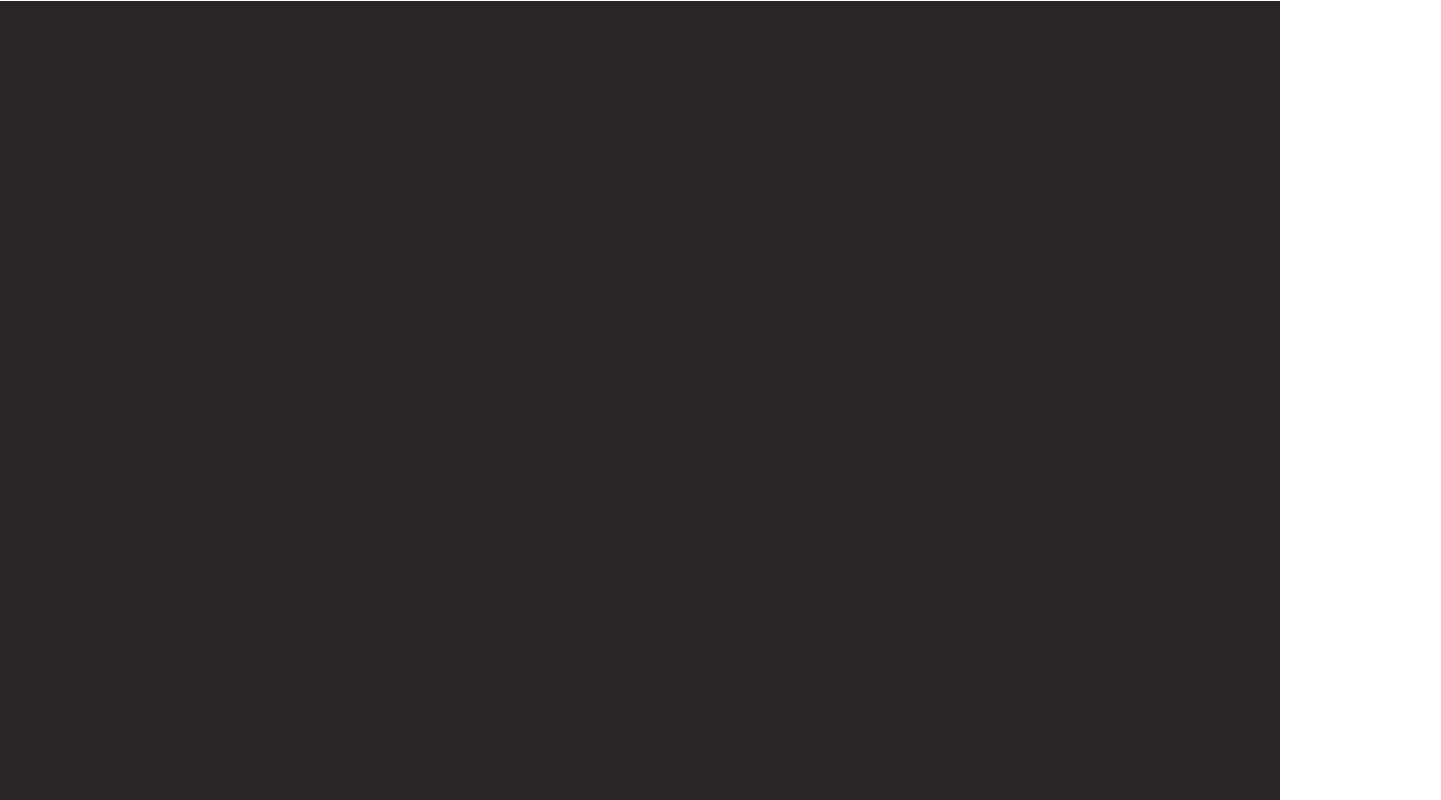
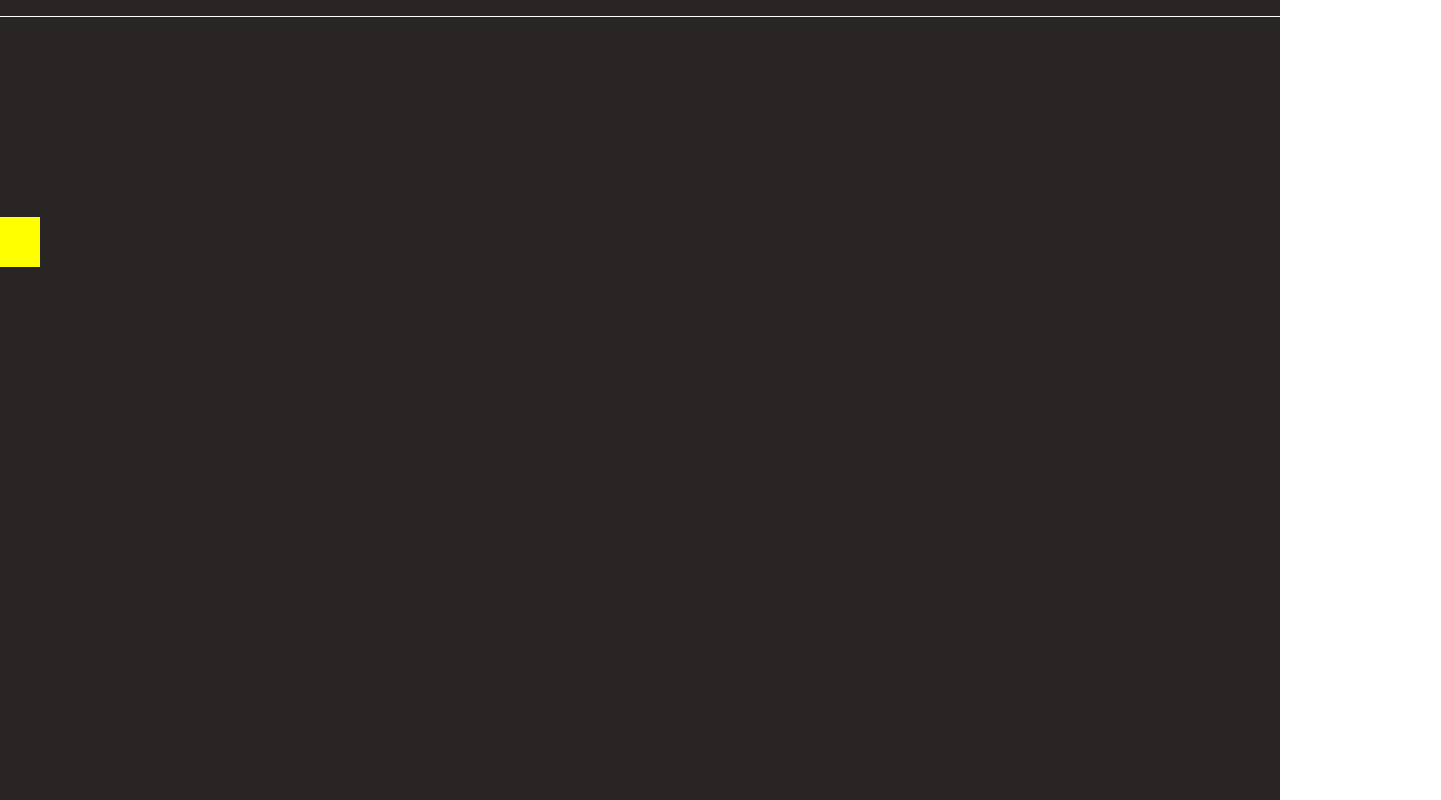
Before and after one commit to uesleisouza33/super_pooh_bear, a website with bundled scripts: page index.html in a window 1280 px wide. Shown: the top 800 px of the page, 1441 px wide, since content can reach past the window. Built offline with nearby package versions, Linux system fonts and the light colour scheme.

Commit message:
Versão 0.01 - Corrigido erros no html, criando versão base da class Pooh e index.js inicial

```diff
--- a/index.html
+++ b/index.html
@@ -3,19 +3,22 @@
   <head>
     <meta charset="UTF-8" />
     <meta name="viewport" content="width=device-width, initial-scale=1.0" />
-    <link rel="stylesheet" href="./output/output.css">
+    <link rel="stylesheet" href="./output/output.css" />
     <title>SuperPoohBear 64</title>
   </head>
   <body>
     <div class="bg-stone-800 flex justify-center min-h-screen">
       <canvas
+        class="m-4"
         id="myCanvas"
-        width="1600"
-        height="1000"
+        width="1400"
+        height="800"
         style="border: 1px solid #ffffff"
       >
         Your browser does not support canvas
       </canvas>
     </div>
+
+    <script src="./index.js" type="module"></script>
   </body>
 </html>
--- /dev/null
+++ b/index.js
@@ -0,0 +1,29 @@
+import Pooh from "./models/Pooh.js";
+
+let canvas = document.getElementById("myCanvas");
+let ctx = canvas.getContext("2d");
+
+let keys = {};
+
+document.addEventListener("keydown", (e) => (keys[e.key] = true));
+document.addEventListener("keyup", (e) => (keys[e.key] = false));
+
+let poohInfo = { x: 50, y: 200, width: 50, height: 50, color: "yellow" };
+let pooh = new Pooh(poohInfo);
+
+function update() {
+}
+
+function draw() {
+  ctx.clearRect(0, 0, canvas.width, canvas.height);
+  ctx.fillStyle = pooh.color;
+  ctx.fillRect(pooh.x, pooh.y, pooh.width, pooh.height);
+}
+
+function gameLoop() {
+  update();
+  draw();
+  requestAnimationFrame(gameLoop);
+}
+
+gameLoop();
--- /dev/null
+++ b/models/Pooh.js
@@ -0,0 +1,10 @@
+export default class Pooh {
+  constructor(info) {
+    this.info = info;
+    this.x = info.x;
+    this.y = info.y;
+    this.width = info.width;
+    this.height = info.height;
+    this.color = info.color;
+  }
+}
```
Also changed, not shown: output/output.css, 1 other file.
